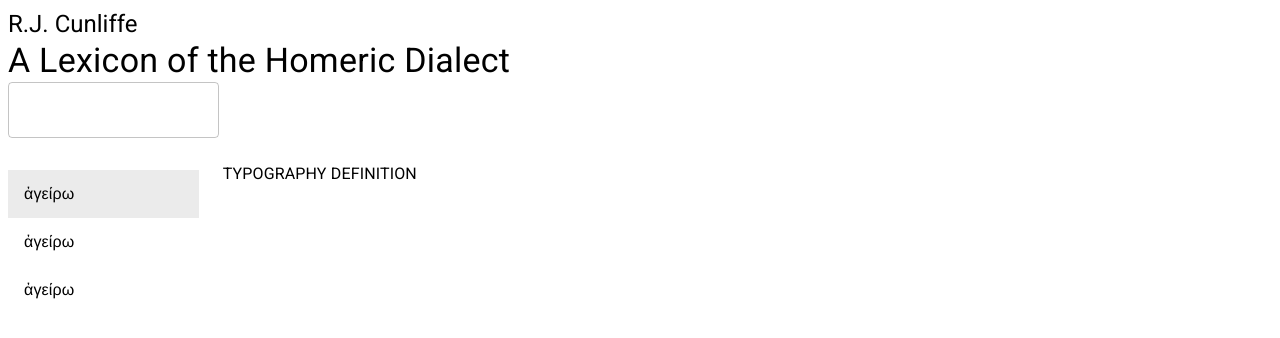
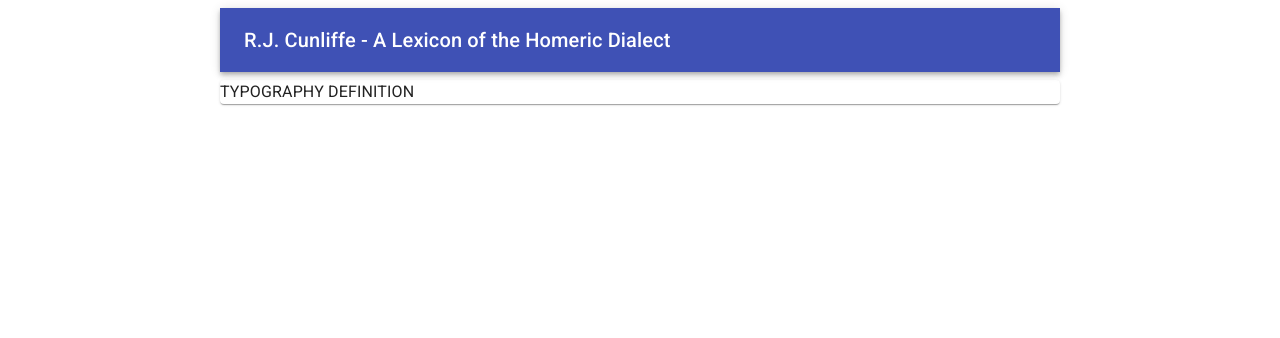
Before and after one commit to davidfdriscoll/cunliffe-react, a React (Create React App) app: page / in a window 1280 px wide. Shown: the top 338 px of the page. Built offline with nearby package versions, Linux system fonts and the light colour scheme.

Commit message:
Removed headword sidebar; searchbar -> appbar

```diff
--- a/src/App.js
+++ b/src/App.js
@@ -2,18 +2,14 @@
 import Grid from '@material-ui/core/Grid';
 import DefinitionDisplay from "./components/DefinitionDisplay";
 import SearchBar from "./components/SearchBar";
-import HeadwordList from "./components/HeadwordList";
 
 function App() {
   return (
-    <Grid container spacing={3}>
-      <Grid item xs={12}>
+    <Grid container spacing={1} justify="center">
+      <Grid item xs={12} lg={8}>
         <SearchBar />
       </Grid>
-      <Grid item xs={12} sm={2}>
-        <HeadwordList />
-      </Grid>
-      <Grid item xs={12} sm={10}>
+      <Grid item xs={12} lg={8}>
         <DefinitionDisplay />
       </Grid>
     </Grid>
--- a/src/components/DefinitionDisplay.js
+++ b/src/components/DefinitionDisplay.js
@@ -1,12 +1,12 @@
 import React from "react";
-import Box from '@material-ui/core/Box';
+import Paper from '@material-ui/core/Paper';
 import Typography from '@material-ui/core/Typography';
 
 export default function DefinitionDisplay() {
     return (
-        <Box>
+        <Paper>
             <Typography variant="body1">TYPOGRAPHY DEFINITION</Typography>
-        </Box>
+        </Paper>
 
     );
   }
--- a/src/components/Headword.js
+++ /dev/null
@@ -1,5 +0,0 @@
-import React from "react";
-
-export default function Headword() {
-
-}
--- a/src/components/HeadwordList.js
+++ /dev/null
@@ -1,20 +0,0 @@
-import React from "react";
-import List from '@material-ui/core/List';
-import ListItem from '@material-ui/core/ListItem';
-import ListItemText from '@material-ui/core/ListItemText';
-
-export default function HeadwordTable() {
-    return (
-        <List>
-          <ListItem selected={true}>
-            <ListItemText primary="ἀγείρω" />
-          </ListItem>
-          <ListItem>
-            <ListItemText primary="ἀγείρω" />
-          </ListItem>
-          <ListItem>
-            <ListItemText primary="ἀγείρω" />
-          </ListItem>
-        </List>
-    );
-  }
--- a/src/components/SearchBar.js
+++ b/src/components/SearchBar.js
@@ -1,16 +1,14 @@
 import React from "react";
-import Box from "@material-ui/core/Box";
-import TextField from "@material-ui/core/TextField";
+import AppBar from "@material-ui/core/AppBar";
+import Toolbar from "@material-ui/core/Toolbar"
 import Typography from "@material-ui/core/Typography";
 
 export default function SearchBar() {
     return (
-        <Box>
-            <Box>
-                <Typography variant="h5">R.J. Cunliffe</Typography>
-                <Typography variant="h4">A Lexicon of the Homeric Dialect</Typography>
-            </Box>
-            <TextField variant="outlined"></TextField>
-        </Box>
+        <AppBar position="sticky">
+            <Toolbar>
+                <Typography variant="h6">R.J. Cunliffe - A Lexicon of the Homeric Dialect</Typography>
+            </Toolbar>
+        </AppBar>
     );
   }
```
